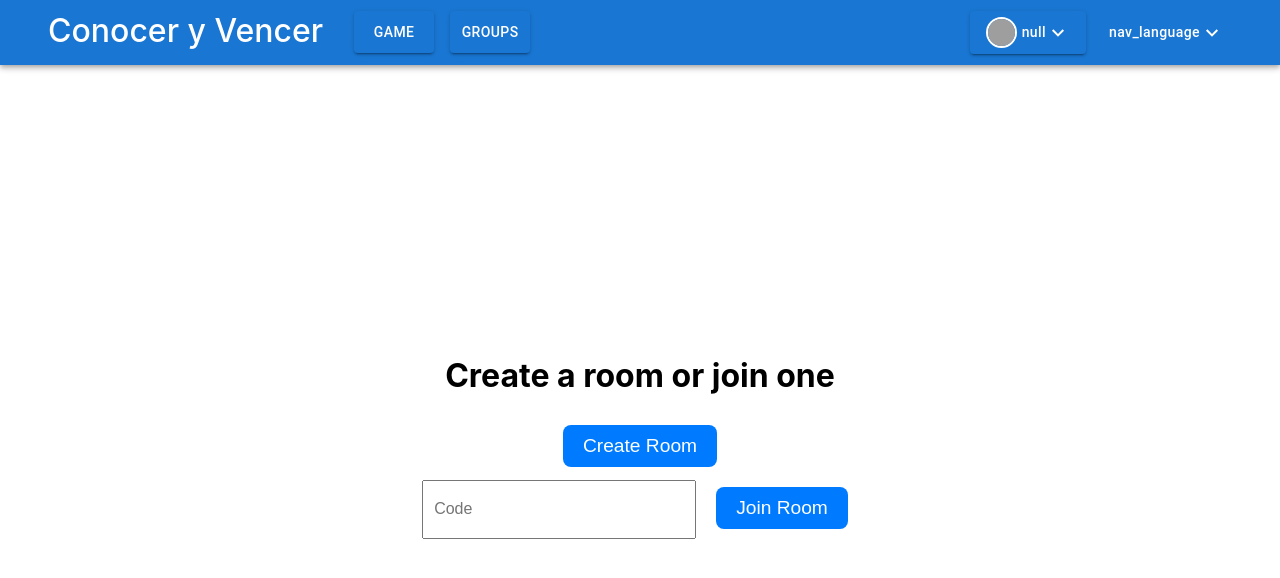
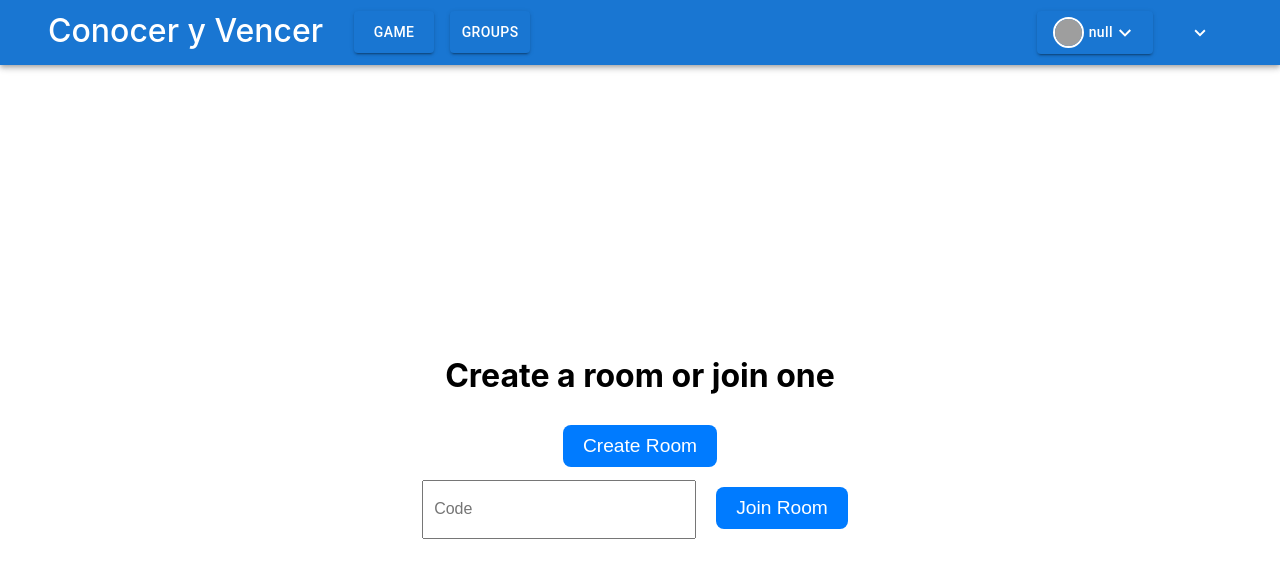
Before and after one commit to Arquisoft/wiq_en2a, a React (Create React App) app in the folder webapp/: page /game/multi-player in a window 1280 px wide. Shown: the top 578 px of the page. Built offline with nearby package versions, Linux system fonts and the light colour scheme; no server answers; grey boxes are pictures that could not be loaded.

Commit message:
Language change functionality

```diff
--- a/webapp/src/common/Nav.tsx
+++ b/webapp/src/common/Nav.tsx
@@ -18,6 +18,7 @@ const NavBar: React.FC<{}> = () =>
     const [languageOpen, setLanguageOpen] = useState<boolean>(false);
     const [profileChevronRotated, setProfileChevronRotated] = useState<boolean>(false);
     const [languageChevronRotated, setLanguageChevronRotated] = useState<boolean>(false);
+    const [selectedLanguage, setSelectedLanguage] = useState<string>(localStorage.getItem("lang")); // Default language is English
 
 
     const handleProfileClick = (event: React.MouseEvent<HTMLButtonElement> | React.MouseEvent<SVGSVGElement>) => {
@@ -39,6 +40,13 @@ const NavBar: React.FC<{}> = () =>
         setLanguageOpen(false);
         setProfileChevronRotated(false);
         setLanguageChevronRotated(false);
+    };
+
+    const handleLanguageSelect = (lang: string) => {
+        setSelectedLanguage(lang);
+        localStorage.setItem("lang", lang);
+        i18n.changeLanguage(lang);
+        handleClose();
     };
 
     if(value === "false"){
@@ -144,13 +152,13 @@ const NavBar: React.FC<{}> = () =>
                                     aria-controls={languageOpen ? 'menu' : undefined}
                                     aria-expanded={languageOpen ? 'true' : undefined}
                                     aria-haspopup='true'
-                                    sx={{ textTransform: 'none', color: 'white' }}
+                                    sx={{ color: 'white', fontSize: '15px' }}
                                     >
-                                        {t('nav_language')}
+                                        {selectedLanguage}
                                         <svg
                                             fill="#ffffff"
-                                            width="24"
-                                            height="24"
+                                            width="22"
+                                            height="22"
                                             onClick={handleLanguageClick}
                                             viewBox="0 0 24 24"
                                             xmlns="http://www.w3.org/2000/svg"
@@ -204,10 +212,10 @@ const NavBar: React.FC<{}> = () =>
                                     }}
                                     sx={{ marginTop: '5px' }}
                                     >
-                                        <MenuItem>
+                                        <MenuItem onClick={() => handleLanguageSelect("en")}>
                                             English
                                         </MenuItem>
-                                        <MenuItem>
+                                        <MenuItem onClick={() => handleLanguageSelect("es")}>
                                             Español
                                         </MenuItem>
                                     </Menu>
```
